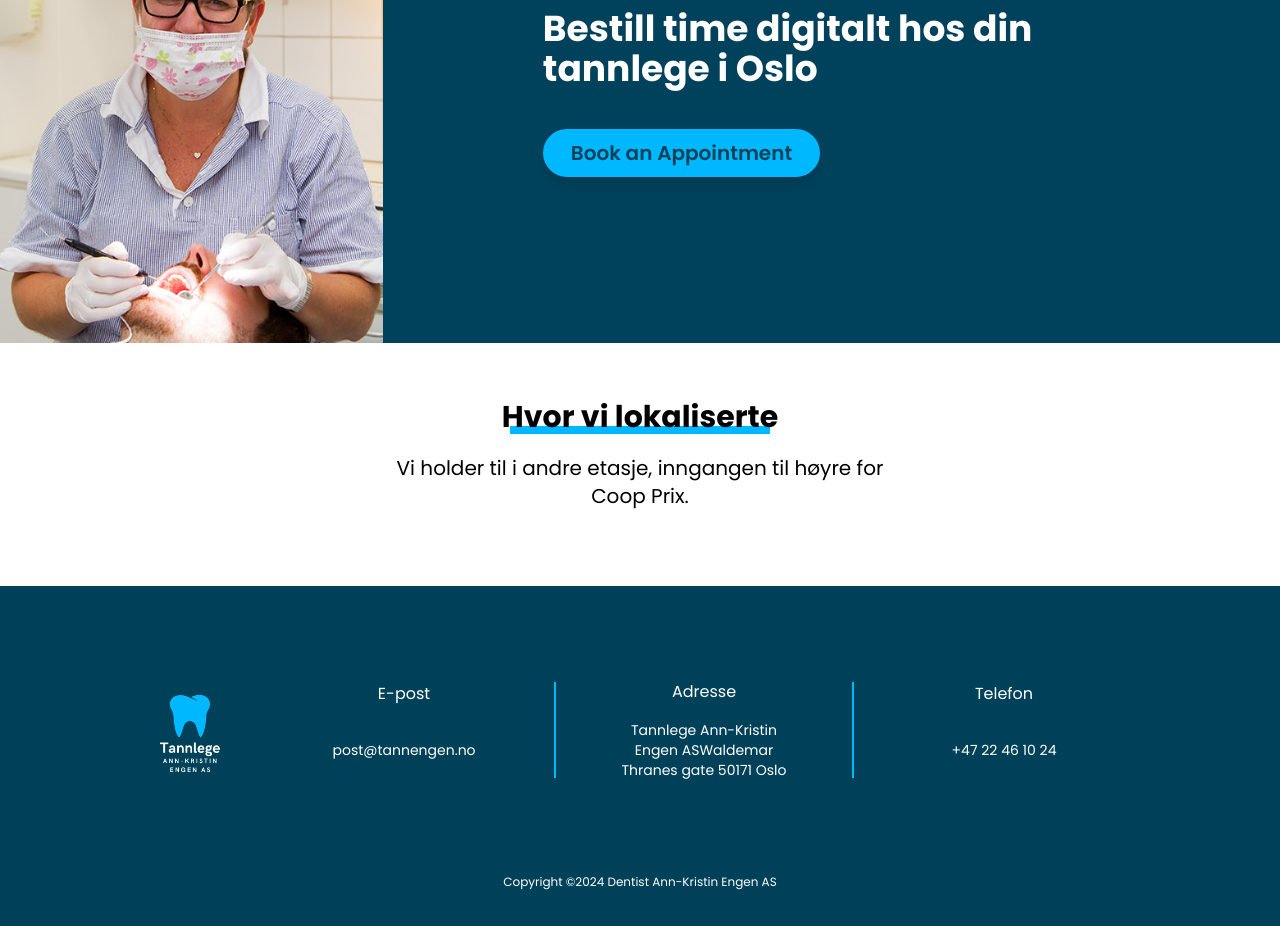
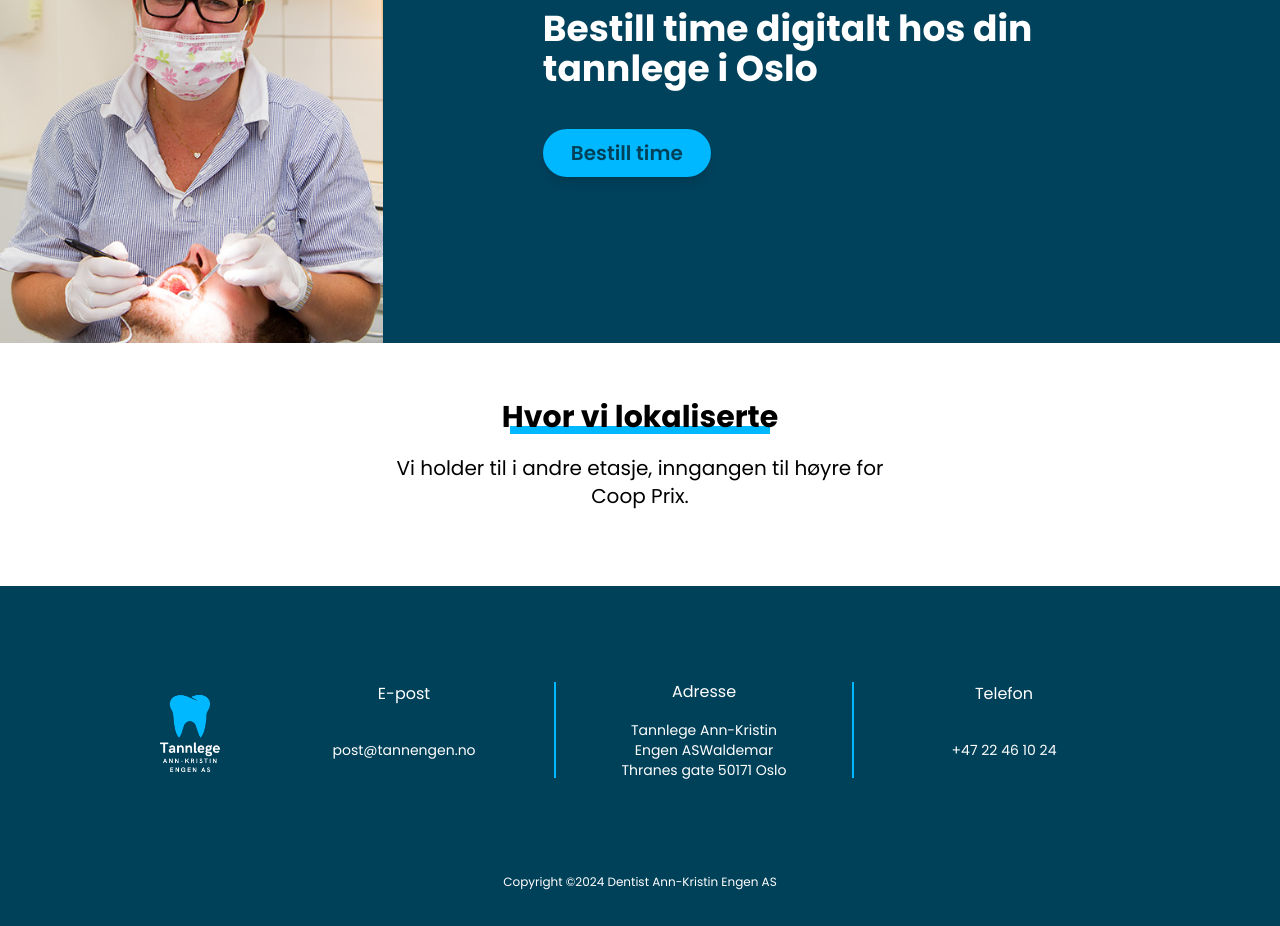
Before and after one commit to MastooraTurkmen/tannglege-engen-as, a Next.js app: page / in a window 1280 px wide. Shown: the part 5820-6746 px from the top of the page. Built offline with nearby package versions, Linux system fonts and the light colour scheme; a web font is replaced by a local one.

Commit message:
convert to norwegian

```diff
--- a/components/Section5.jsx
+++ b/components/Section5.jsx
@@ -15,7 +15,7 @@ const Section5 = ({ children }) => {
         <h1 className="text-xl flex mb-10 font-bold md:text-3xl lg:text-4xl">
           Bestill time digitalt hos din tannlege i Oslo
         </h1>
-        <Button link="#footer" text="Book an Appointment" />
+        <Button link="#footer" text="Bestill time" />
       </div>
     </div>
   );
```
